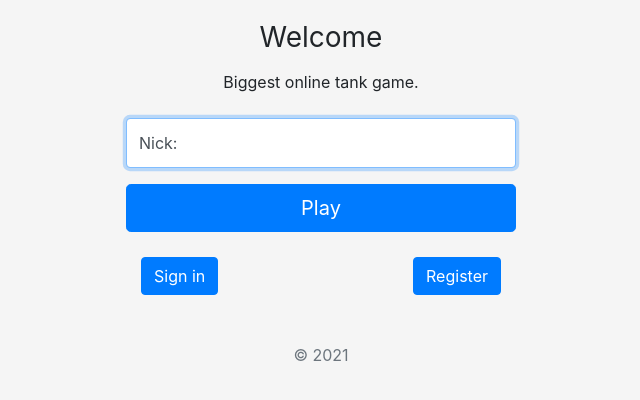
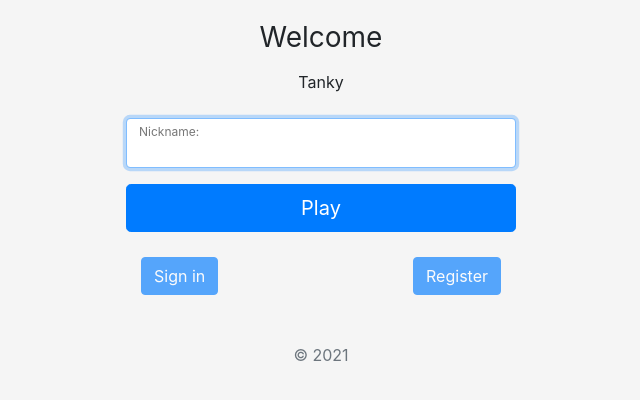
Before and after one commit to francutura/Tanky, a plain HTML site: page src/client/index.html in a window 1280 px wide. Shown: the part 246-646 px from the top of the page, without its empty margins (319-959 px from the left). Drawn offline with nearby package versions, Linux system fonts and the light colour scheme; files whose address does not match are found by name.

Commit message:
Change index.html
change some text displayed
make sign-in and register buttons look and act disabled

```diff
--- a/src/client/index.html
+++ b/src/client/index.html
@@ -42,12 +42,12 @@
       <div class="text-center mb-4">
         <img class="mb-4" src="assets/brand/bootstrap-solid.svg" alt="" width="72" height="72"> <!--tu neki tenkic svg?-->
         <h1 class="h3 mb-3 font-weight-normal">Welcome</h1>
-        <p>Biggest online tank game.</p>
+        <p>Tanky</p>
       </div>
 
       <div class="form-label-group">
-        <input type="text" id="nickname" maxlength="20" name="nickname" class="form-control" placeholder="Unesi nick..." autofocus>
-        <label for="inputText">Nick:</label>
+        <input type="text" id="nickname" maxlength="20" name="nickname" class="form-control" autofocus>
+        <label for="inputText">Nickname:</label>
       </div>
 
 
@@ -58,12 +58,12 @@
       <div class="container" style="margin-top: 25px;margin-bottom: 25px;">
         <div class="row">
           <div class="col-sm">
-            <button type="button" class="btn btn-primary" data-toggle="modal" data-target="#exampleModalCenter">
+              <button type="button" class="btn btn-primary disabled"> <!-- <data-toggle="modal" data-target="#exampleModalCenter"> -->
               Sign in
             </button>
           </div>
           <div class="col-sm">
-            <button type="button" class="btn btn-primary" data-toggle="modal" data-target="#exampleModalCenter2" style="float: right">Register</button>
+              <button type="button" class="btn btn-primary disabled" style="float: right">Register</button> <!-- data-toggle="modal" data-target="#exampleModalCenter2"  -->
           </div>
         </div>
       </div>
```
